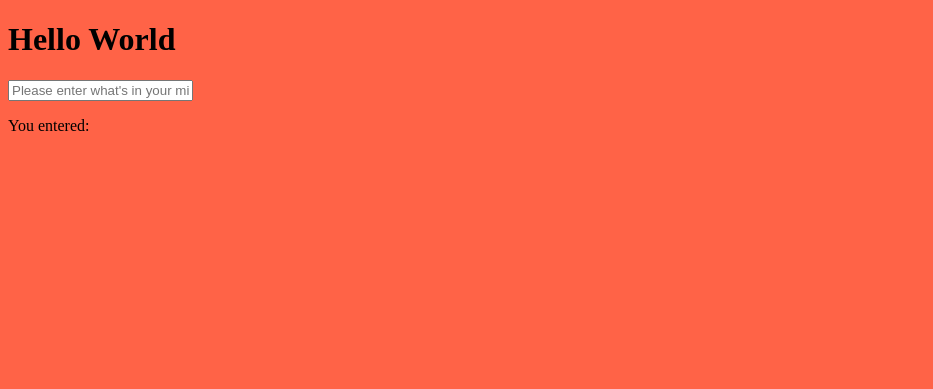
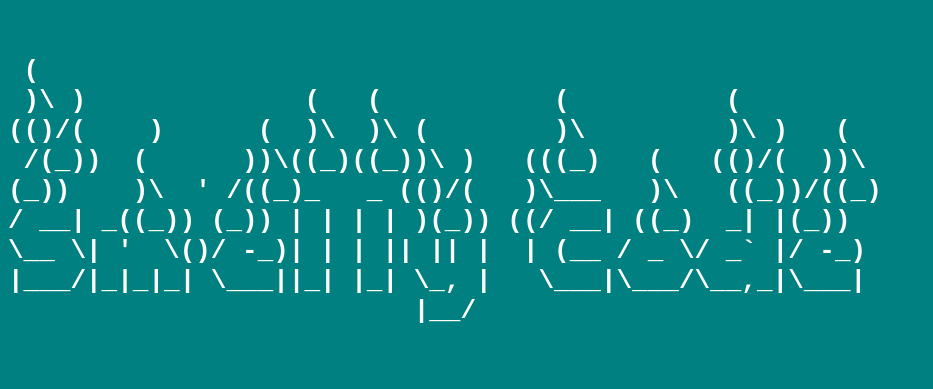
Before and after one commit to buzzycode/buzzycode.github.io, a website: page index.html in a window 1280 px wide. Shown: the whole page, without its empty margins (0-933 px from the left). Drawn offline with Linux system fonts and the light colour scheme.

Commit message:
Added some meta data.

```diff
--- a/index.html
+++ b/index.html
@@ -1,15 +1,42 @@
 <!DOCTYPE html>
+<!--
+ (
+ )\ )              (   (           (          (
+(()/(    )      (  )\  )\ (        )\         )\ )   (
+ /(_))  (      ))\((_)((_))\ )   (((_)   (   (()/(  ))\
+(_))    )\  ' /((_)_   _ (()/(   )\___   )\   ((_))/((_)
+/ __| _((_)) (_)) | | | | )(_)) ((/ __| ((_)  _| |(_))
+\__ \| '  \()/ -_)| | | || || |  | (__ / _ \/ _` |/ -_)
+|___/|_|_|_| \___||_| |_| \_, |   \___|\___/\__,_|\___|
+                          |__/
+-->
 <html lang="en-Us" dir="ltr">
   <head>
     <meta charset="utf-8">
     <meta name="viewport" content="width=device-width, initial-scale=1">
     <title>Smelly Code | Code which smells</title>
+    <meta name="description" description="SmellyCode is actaully a blog created by Hitesh Kumar to share his learnings.">
+    <meta name="author" description="Hitesh Kumar">
     <link rel="stylesheet" type="text/css" href="dist/main.css">
   </head>
   <body ng-app="app">
-    <h1>Hello World</h1>
-    <input type="text" ng-model="text" placeholder="Please enter what's in your mind">
-    <p>You entered: <span ng-bind="text"></span></p>
+    <header style="color: white;">
+    <h1>
+      <pre>
+
+ (
+ )\ )              (   (           (          (
+(()/(    )      (  )\  )\ (        )\         )\ )   (
+ /(_))  (      ))\((_)((_))\ )   (((_)   (   (()/(  ))\
+(_))    )\  ' /((_)_   _ (()/(   )\___   )\   ((_))/((_)
+/ __| _((_)) (_)) | | | | )(_)) ((/ __| ((_)  _| |(_))
+\__ \| '  \()/ -_)| | | || || |  | (__ / _ \/ _` |/ -_)
+|___/|_|_|_| \___||_| |_| \_, |   \___|\___/\__,_|\___|
+                          |__/
+
+      </pre>
+    </h1>
+    </header>
     <script src="dist/app.js"></script>
   </body>
 </html>
--- a/sass/base/_base.scss
+++ b/sass/base/_base.scss
@@ -1 +1 @@
-$color_primary: tomato;
+$color_primary: teal;
```
Also changed, not shown: dist/main.css, 1 other file.
